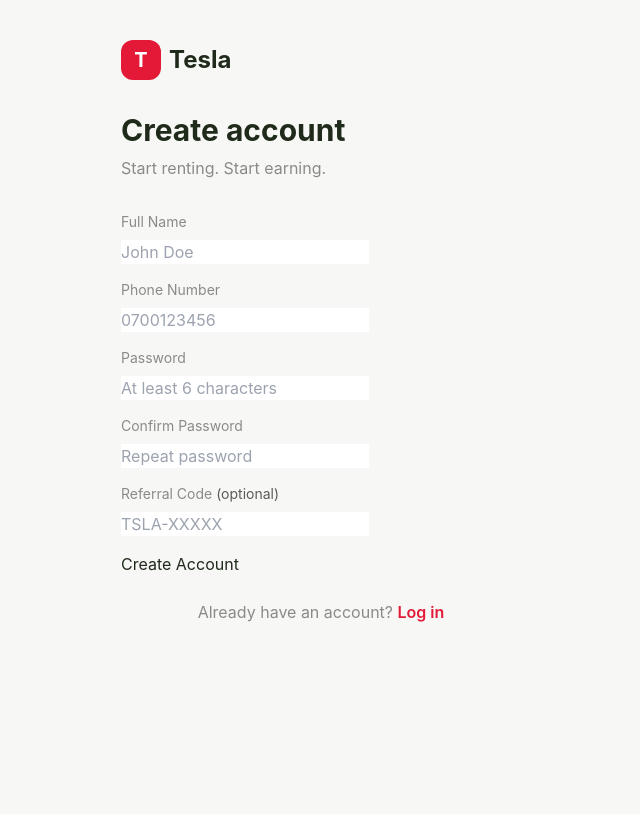
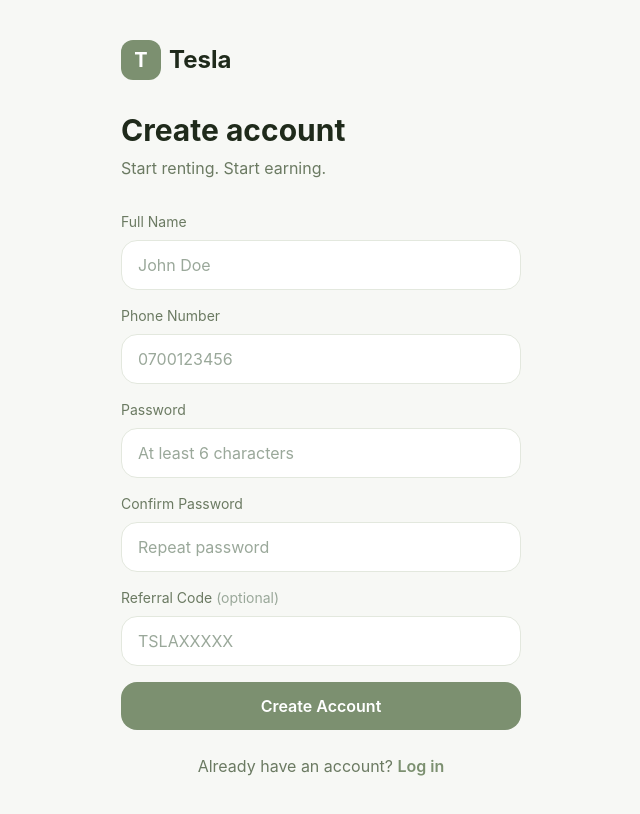
Before and after one commit to paercy32-eng/Teslauganda-invest, a Next.js app: page /register in a window 1280 px wide. Shown: the top 814 px of the page, without its empty margins (319-959 px from the left). Built offline with nearby package versions, Linux system fonts and the light colour scheme.

Commit message:
Update page.tsx

```diff
--- a/app/register/page.tsx
+++ b/app/register/page.tsx
@@ -51,21 +51,21 @@ export default function RegisterPage() {
     <main className="min-h-screen px-6 py-10 animate-fade-in">
       {/* Brand */}
       <div className="flex items-center gap-2 mb-8">
-        <div className="w-10 h-10 rounded-xl bg-[#E31937] flex items-center justify-center text-white font-bold text-xl">
+        <div className="w-10 h-10 rounded-xl bg-[#7C9070] flex items-center justify-center text-white font-bold text-xl">
           T
         </div>
-        <span className="text-2xl font-bold">Tesla</span>
+        <span className="text-2xl font-bold text-[#1F2A1B]">Tesla</span>
       </div>
 
-      <h1 className="text-3xl font-bold mb-2">Create account</h1>
-      <p className="text-[#8A8A8A] mb-8">Start renting. Start earning.</p>
+      <h1 className="text-3xl font-bold mb-2 text-[#1F2A1B]">Create account</h1>
+      <p className="text-[#6B7A62] mb-8">Start renting. Start earning.</p>
 
       <form onSubmit={onSubmit} className="space-y-4">
         <div>
-          <label className="block text-sm text-[#8A8A8A] mb-2">Full Name</label>
+          <label className="block text-sm text-[#6B7A62] mb-2">Full Name</label>
           <input
             type="text"
-            className="input-dark"
+            className="input-light"
             placeholder="John Doe"
             value={form.name}
             onChange={(e) => update('name', e.target.value)}
@@ -74,10 +74,10 @@ export default function RegisterPage() {
         </div>
 
         <div>
-          <label className="block text-sm text-[#8A8A8A] mb-2">Phone Number</label>
+          <label className="block text-sm text-[#6B7A62] mb-2">Phone Number</label>
           <input
             type="tel"
-            className="input-dark"
+            className="input-light"
             placeholder="0700123456"
             value={form.phone}
             onChange={(e) => update('phone', e.target.value)}
@@ -86,10 +86,10 @@ export default function RegisterPage() {
         </div>
 
         <div>
-          <label className="block text-sm text-[#8A8A8A] mb-2">Password</label>
+          <label className="block text-sm text-[#6B7A62] mb-2">Password</label>
           <input
             type="password"
-            className="input-dark"
+            className="input-light"
             placeholder="At least 6 characters"
             value={form.password}
             onChange={(e) => update('password', e.target.value)}
@@ -98,10 +98,10 @@ export default function RegisterPage() {
         </div>
 
         <div>
-          <label className="block text-sm text-[#8A8A8A] mb-2">Confirm Password</label>
+          <label className="block text-sm text-[#6B7A62] mb-2">Confirm Password</label>
           <input
             type="password"
-            className="input-dark"
+            className="input-light"
             placeholder="Repeat password"
             value={form.confirmPassword}
             onChange={(e) => update('confirmPassword', e.target.value)}
@@ -110,32 +110,32 @@ export default function RegisterPage() {
         </div>
 
         <div>
-          <label className="block text-sm text-[#8A8A8A] mb-2">
-            Referral Code <span className="text-[#5A5A5A]">(optional)</span>
+          <label className="block text-sm text-[#6B7A62] mb-2">
+            Referral Code <span className="text-[#9AA89A]">(optional)</span>
           </label>
           <input
             type="text"
-            className="input-dark uppercase"
-            placeholder="TSLA-XXXXX"
+            className="input-light uppercase"
+            placeholder="TSLAXXXXX"
             value={form.referralCode}
             onChange={(e) => update('referralCode', e.target.value.toUpperCase())}
           />
         </div>
 
         {error && (
-          <div className="bg-[#2A1416] border border-[#E31937] rounded-2xl px-4 py-3 text-sm text-[#FF7A8A]">
+          <div className="bg-[#FDF3F3] border border-[#E5B5B5] rounded-2xl px-4 py-3 text-sm text-[#A13A3A]">
             {error}
           </div>
         )}
 
-        <button type="submit" className="btn-red mt-2" disabled={loading}>
+        <button type="submit" className="btn-primary mt-2" disabled={loading}>
           {loading ? 'Creating account…' : 'Create Account'}
         </button>
       </form>
 
-      <p className="text-center text-[#8A8A8A] mt-6">
+      <p className="text-center text-[#6B7A62] mt-6">
         Already have an account?{' '}
-        <Link href="/login" className="text-[#E31937] font-semibold">
+        <Link href="/login" className="text-[#7C9070] font-semibold">
           Log in
         </Link>
       </p>
```
